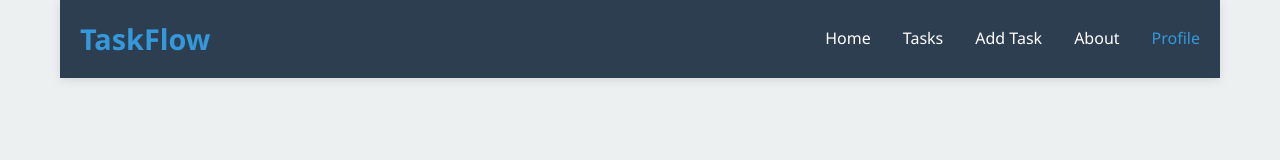
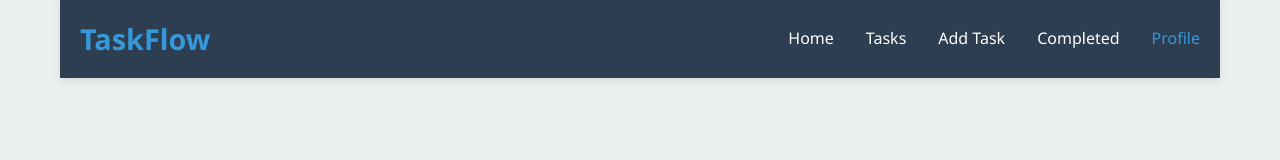
Before and after one commit to hamayun2/taskflow-cicd, a website: page source/profile.html in a window 1280 px wide. Shown: the top 160 px of the page. Drawn offline with Linux system fonts and the light colour scheme.

Commit message:
fix: remove about link from nav to keep exactly 5 pages

```diff
--- a/source/profile.html
+++ b/source/profile.html
@@ -19,7 +19,7 @@
           <li><a href="index.html">Home</a></li>
           <li><a href="task-list.html">Tasks</a></li>
           <li><a href="add-task.html">Add Task</a></li>
-          <li><a href="about.html">About</a></li>
+          <li><a href="completed-tasks.html">Completed</a></li>
           <li><a href="profile.html" class="active">Profile</a></li>
         </ul>
       </nav>
```
